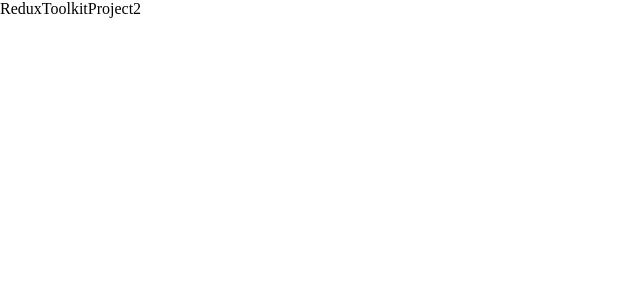
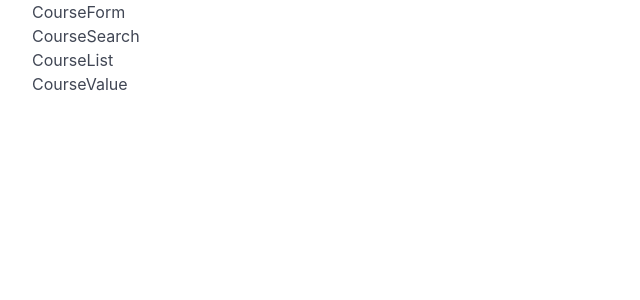
Before and after one commit to furkansylu97/ReduxToolkitProject2, a React (Vite) app in the folder ReduxToolkitProject2/: page / in a window 1280 px wide. Shown: the top 300 px of the page, without its empty margins (0-640 px from the left). Built offline with nearby package versions, Linux system fonts and the light colour scheme.

Commit message:
Components were created

```diff
--- a/ReduxToolkitProject2/src/App.css
+++ b/ReduxToolkitProject2/src/App.css
@@ -0,0 +1,4 @@
+:root {
+  --bulma-body-background-color: white;
+  --bulma-body-color: black;
+}
--- a/ReduxToolkitProject2/src/App.jsx
+++ b/ReduxToolkitProject2/src/App.jsx
@@ -1,12 +1,20 @@
-import './App.css'
+import "./App.css";
+import CourseForm from "./components/CourseForm";
+import CourseList from "./components/CourseList";
+import CourseSearch from "./components/CourseSearch";
+import CourseValue from "./components/CourseValue";
 
 function App() {
-
   return (
     <>
-      ReduxToolkitProject2
+      <div className="container is-fluid">
+        <CourseForm />
+        <CourseSearch />
+        <CourseList />
+        <CourseValue />
+      </div>
     </>
-  )
+  );
 }
 
-export default App
+export default App;
--- /dev/null
+++ b/ReduxToolkitProject2/src/components/CourseForm.jsx
@@ -0,0 +1,9 @@
+import React from 'react'
+
+function CourseForm() {
+  return (
+    <div>CourseForm</div>
+  )
+}
+
+export default CourseForm
--- /dev/null
+++ b/ReduxToolkitProject2/src/components/CourseList.jsx
@@ -0,0 +1,9 @@
+import React from 'react'
+
+function CourseList() {
+  return (
+    <div>CourseList</div>
+  )
+}
+
+export default CourseList
--- /dev/null
+++ b/ReduxToolkitProject2/src/components/CourseSearch.jsx
@@ -0,0 +1,9 @@
+import React from 'react'
+
+function CourseSearch() {
+  return (
+    <div>CourseSearch</div>
+  )
+}
+
+export default CourseSearch
--- /dev/null
+++ b/ReduxToolkitProject2/src/components/CourseValue.jsx
@@ -0,0 +1,9 @@
+import React from 'react'
+
+function CourseValue() {
+  return (
+    <div>CourseValue</div>
+  )
+}
+
+export default CourseValue
--- a/ReduxToolkitProject2/src/main.jsx
+++ b/ReduxToolkitProject2/src/main.jsx
@@ -2,6 +2,7 @@ import { createRoot } from 'react-dom/client'
 import './index.css'
 import App from './App.jsx'
 import 'normalize.css';
+import 'bulma/css/bulma.min.css';
 
 createRoot(document.getElementById('root')).render(
     <App />
```
